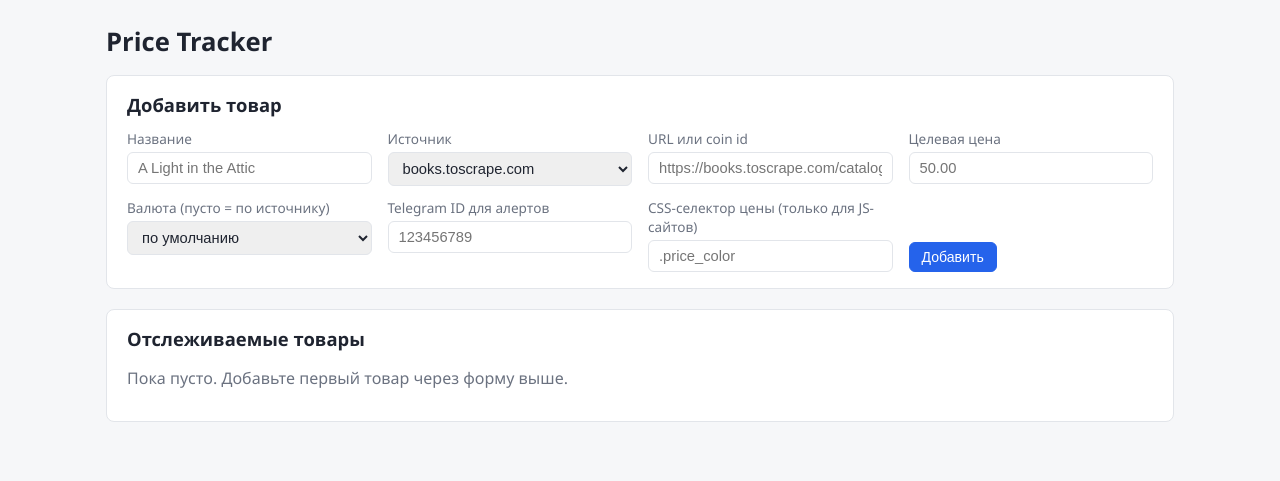
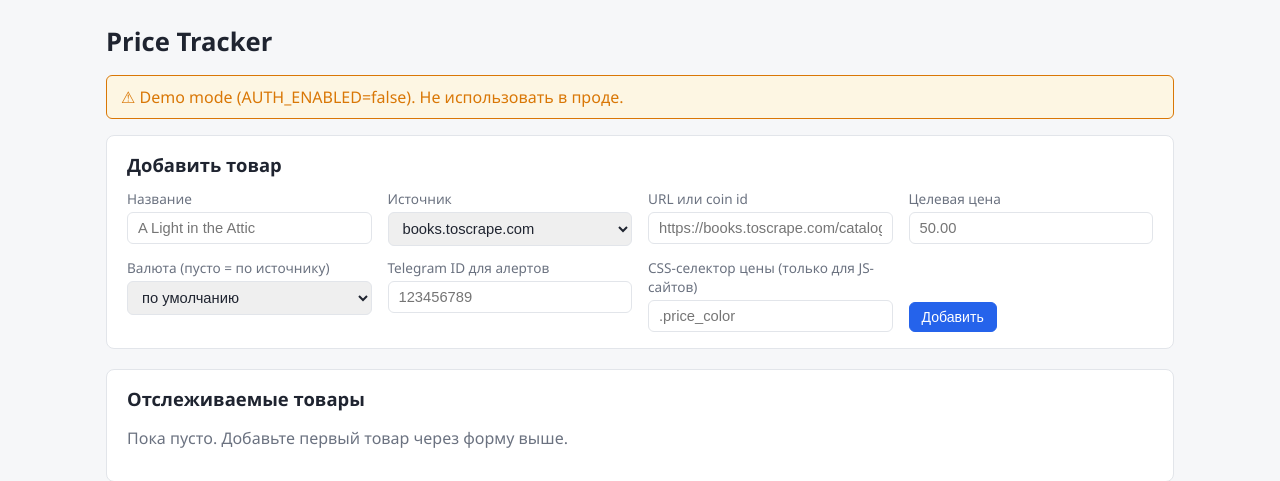
Before and after one commit to s1lex312/price-tracker, a FastAPI app: template app/templates/index.html in a window 1280 px wide. Shown: the top 481 px of the page. Run offline with FastAPI, Linux system fonts and the light colour scheme; the template is opened without the code that fills it, so the values that code supplies are empty.

Commit message:
feat(ui): add AUTH_ENABLED flag for local demo mode

```diff
--- a/app/core/config.py
+++ b/app/core/config.py
@@ -28,6 +28,9 @@ class Settings(BaseSettings):
 
     secret_key: str = "dev-secret-change-me"
 
+    auth_enabled: bool = True
+    demo_user_id: int = 0
+
     scheduler_interval_minutes: int = 180
     alert_cooldown_hours: int = 24
     redis_url: str = "redis://localhost:6379/0"
--- a/app/main.py
+++ b/app/main.py
@@ -34,14 +34,17 @@ async def lifespan(app: FastAPI) -> AsyncIterator[None]:
     notifier = build_notifier(settings)
     app.state.notifier = notifier
 
-    # Dashboard auth via Telegram Login Widget; disabled without a token
-    app.state.auth_enabled = bool(settings.alert_bot_token)
+    # Dashboard auth via Telegram Login Widget; off without a token
+    # or when AUTH_ENABLED=false (demo mode)
+    app.state.auth_enabled = settings.auth_enabled and bool(settings.alert_bot_token)
     app.state.bot_username = None
     if app.state.auth_enabled:
         try:
             app.state.bot_username = await notifier.get_bot_username()
         except Exception:
             logger.exception("Could not fetch bot username")
+    if not settings.auth_enabled:
+        logger.warning("Demo mode: dashboard auth disabled (AUTH_ENABLED=false)")
 
     logger.info("Application started (env=%s)", settings.environment)
 
--- a/app/static/style.css
+++ b/app/static/style.css
@@ -78,6 +78,15 @@ a:hover {
   background: #fdecea;
   border: 1px solid var(--danger);
   color: var(--danger);
+  border-radius: 6px;
+  padding: 10px 14px;
+  margin-bottom: 16px;
+}
+
+.banner-demo {
+  background: #fdf6e3;
+  border: 1px solid var(--below);
+  color: var(--below);
   border-radius: 6px;
   padding: 10px 14px;
   margin-bottom: 16px;
--- a/app/templates/index.html
+++ b/app/templates/index.html
@@ -16,6 +16,12 @@
     </form>
     {% endif %}
   </div>
+
+  {% if not auth_enabled %}
+  <div class="banner banner-demo">
+    &#9888; Demo mode (AUTH_ENABLED=false). Не использовать в проде.
+  </div>
+  {% endif %}
 
   {% if error %}
   <div class="banner banner-error">{{ error }}</div>
--- a/app/templates/product.html
+++ b/app/templates/product.html
@@ -18,6 +18,12 @@
     {% endif %}
   </div>
   <h1>{{ product.name }}</h1>
+
+  {% if not auth_enabled %}
+  <div class="banner banner-demo">
+    &#9888; Demo mode (AUTH_ENABLED=false). Не использовать в проде.
+  </div>
+  {% endif %}
 
   {% if error %}
   <div class="banner banner-error">{{ error }}</div>
```
Also changed, not shown: app/api/auth.py (+6 -3 lines), tests/test_demo_mode.py (added, +43 -0 lines), README.md, 1 other file.
